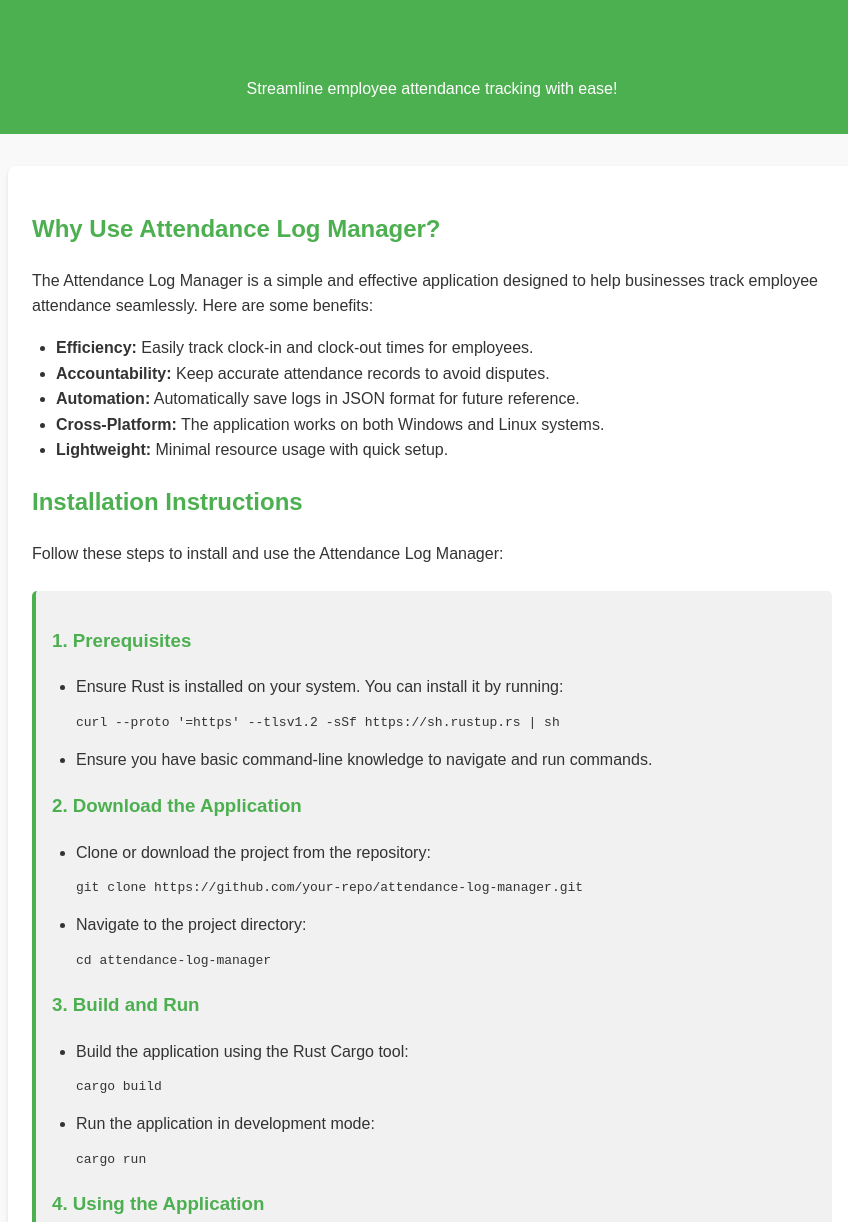
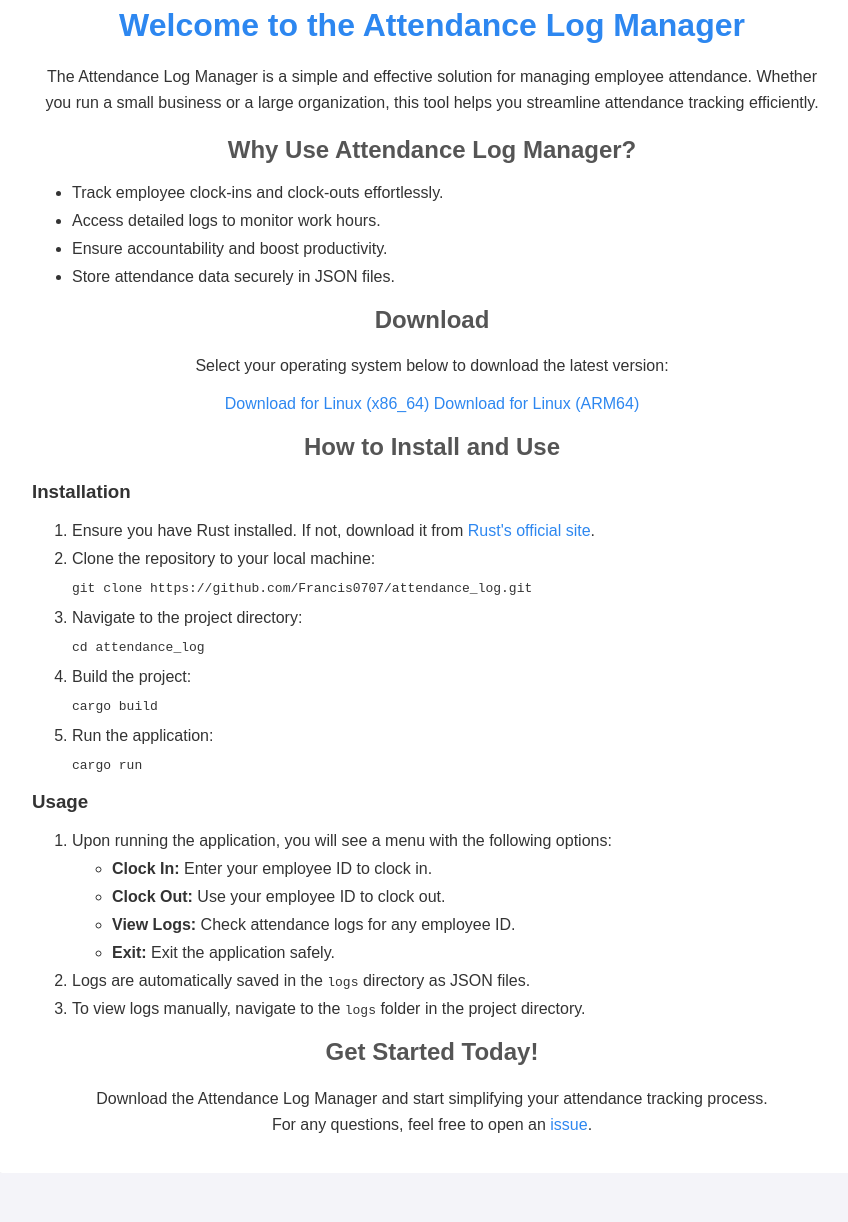
Before and after one commit to Francis0707/attendance_log, a plain HTML site: page index.html in a window 1280 px wide. Shown: the part 34-1256 px from the top of the page, without its empty margins (208-1056 px from the left). After the commit the page ends 1207 px from the top, so only its background shows below. Drawn offline with Linux system fonts and the light colour scheme.

Commit message:
Update index.html

```diff
--- a/index.html
+++ b/index.html
@@ -7,131 +7,108 @@
     <style>
         body {
             font-family: Arial, sans-serif;
-            line-height: 1.6;
             margin: 0;
             padding: 0;
-            background-color: #f9f9f9;
+            display: flex;
+            justify-content: center;
+            align-items: center;
+            min-height: 100vh;
+            background-color: #f4f4f9;
             color: #333;
         }
-
-        header {
-            background: #4CAF50;
-            color: white;
-            padding: 1rem 0;
+        .container {
             text-align: center;
+            background: #fff;
+            padding: 20px 40px;
+            border-radius: 10px;
+            box-shadow: 0 4px 10px rgba(0, 0, 0, 0.1);
+            max-width: 800px;
         }
-
-        .container {
-            width: 90%;
-            max-width: 800px;
-            margin: 2rem auto;
-            background: white;
-            padding: 1.5rem;
-            border-radius: 8px;
-            box-shadow: 0 2px 4px rgba(0, 0, 0, 0.1);
+        h1 {
+            color: #2d87f0;
+            margin-bottom: 20px;
         }
-
-        h1, h2, h3 {
-            color: #4CAF50;
+        h2 {
+            margin-top: 20px;
+            color: #555;
         }
-
+        p {
+            line-height: 1.6;
+        }
+        .instructions {
+            text-align: left;
+            margin-top: 20px;
+        }
         ul {
-            margin: 1rem 0;
-            padding: 0 1.5rem;
+            text-align: left;
+            margin: 10px 0;
         }
-
-        .instructions {
-            background: #f1f1f1;
-            padding: 1rem;
-            border-left: 4px solid #4CAF50;
-            margin: 1.5rem 0;
-            border-radius: 5px;
+        li {
+            margin-bottom: 10px;
         }
-
-        footer {
-            text-align: center;
-            padding: 1rem 0;
-            background: #4CAF50;
-            color: white;
-            margin-top: 2rem;
+        a {
+            color: #2d87f0;
+            text-decoration: none;
+        }
+        a:hover {
+            text-decoration: underline;
         }
     </style>
 </head>
 <body>
+    <div class="container">
+        <h1>Welcome to the Attendance Log Manager</h1>
+        <p>The Attendance Log Manager is a simple and effective solution for managing employee attendance. Whether you run a small business or a large organization, this tool helps you streamline attendance tracking efficiently.</p>
 
-<header>
-    <h1>Attendance Log Manager</h1>
-    <p>Streamline employee attendance tracking with ease!</p>
-</header>
+        <h2>Why Use Attendance Log Manager?</h2>
+        <ul>
+            <li>Track employee clock-ins and clock-outs effortlessly.</li>
+            <li>Access detailed logs to monitor work hours.</li>
+            <li>Ensure accountability and boost productivity.</li>
+            <li>Store attendance data securely in JSON files.</li>
+        </ul>
 
-<div class="container">
-    <section>
-        <h2>Why Use Attendance Log Manager?</h2>
-        <p>The Attendance Log Manager is a simple and effective application designed to help businesses track employee attendance seamlessly. Here are some benefits:</p>
-        <ul>
-            <li><strong>Efficiency:</strong> Easily track clock-in and clock-out times for employees.</li>
-            <li><strong>Accountability:</strong> Keep accurate attendance records to avoid disputes.</li>
-            <li><strong>Automation:</strong> Automatically save logs in JSON format for future reference.</li>
-            <li><strong>Cross-Platform:</strong> The application works on both Windows and Linux systems.</li>
-            <li><strong>Lightweight:</strong> Minimal resource usage with quick setup.</li>
-        </ul>
-    </section>
+        <h2>Download</h2>
+        <p>Select your operating system below to download the latest version:</p>
+        <a href="https://github.com/Francis0707/attendance_log/archive/refs/tags/v1.0.0.tar.gz" download>Download for Linux (x86_64)</a>
+        <a href="https://github.com/Francis0707/attendance_log/archive/refs/tags/v1.0.0.zip" download>Download for Linux (ARM64)</a>
 
-    <section>
-        <h2>Installation Instructions</h2>
-        <p>Follow these steps to install and use the Attendance Log Manager:</p>
+        <h2>How to Install and Use</h2>
         <div class="instructions">
-            <h3>1. Prerequisites</h3>
-            <ul>
-                <li>Ensure Rust is installed on your system. You can install it by running:</li>
-                <pre><code>curl --proto '=https' --tlsv1.2 -sSf https://sh.rustup.rs | sh</code></pre>
-                <li>Ensure you have basic command-line knowledge to navigate and run commands.</li>
-            </ul>
+            <h3>Installation</h3>
+            <ol>
+                <li>Ensure you have Rust installed. If not, download it from <a href="https://www.rust-lang.org/tools/install" target="_blank">Rust's official site</a>.</li>
+                <li>Clone the repository to your local machine:
+                    <pre><code>git clone https://github.com/Francis0707/attendance_log.git</code></pre>
+                </li>
+                <li>Navigate to the project directory:
+                    <pre><code>cd attendance_log</code></pre>
+                </li>
+                <li>Build the project:
+                    <pre><code>cargo build</code></pre>
+                </li>
+                <li>Run the application:
+                    <pre><code>cargo run</code></pre>
+                </li>
+            </ol>
 
-            <h3>2. Download the Application</h3>
-            <ul>
-                <li>Clone or download the project from the repository:</li>
-                <pre><code>git clone https://github.com/your-repo/attendance-log-manager.git</code></pre>
-                <li>Navigate to the project directory:</li>
-                <pre><code>cd attendance-log-manager</code></pre>
-            </ul>
+            <h3>Usage</h3>
+            <ol>
+                <li>Upon running the application, you will see a menu with the following options:</li>
+                <ul>
+                    <li><strong>Clock In:</strong> Enter your employee ID to clock in.</li>
+                    <li><strong>Clock Out:</strong> Use your employee ID to clock out.</li>
+                    <li><strong>View Logs:</strong> Check attendance logs for any employee ID.</li>
+                    <li><strong>Exit:</strong> Exit the application safely.</li>
+                </ul>
+                <li>Logs are automatically saved in the <code>logs</code> directory as JSON files.</li>
+                <li>To view logs manually, navigate to the <code>logs</code> folder in the project directory.</li>
+            </ol>
+        </div>
 
-            <h3>3. Build and Run</h3>
-            <ul>
-                <li>Build the application using the Rust Cargo tool:</li>
-                <pre><code>cargo build</code></pre>
-                <li>Run the application in development mode:</li>
-                <pre><code>cargo run</code></pre>
-            </ul>
-
-            <h3>4. Using the Application</h3>
-            <ul>
-                <li>When prompted, choose an option from the menu:</li>
-                <ul>
-                    <li><strong>1. Clock In:</strong> Enter your employee ID to log your clock-in time.</li>
-                    <li><strong>2. Clock Out:</strong> Enter your employee ID to log your clock-out time.</li>
-                    <li><strong>3. View Logs:</strong> View the attendance history for your employee ID.</li>
-                    <li><strong>4. Exit:</strong> Close the application.</li>
-                </ul>
-            </ul>
-        </div>
-    </section>
-
-    <section>
-        <h2>Features</h2>
-        <p>The Attendance Log Manager offers:</p>
-        <ul>
-            <li>Employee-specific logs stored in JSON format.</li>
-            <li>Automatic creation of a "logs" folder for record keeping.</li>
-            <li>User-friendly menu-driven interface.</li>
-            <li>Error handling for duplicate clock-ins or missing clock-outs.</li>
-        </ul>
-    </section>
-</div>
-
-<footer>
-    <p>&copy; 2025 Attendance Log Manager. All rights reserved.</p>
-</footer>
-
+        <h2>Get Started Today!</h2>
+        <p>Download the Attendance Log Manager and start simplifying your attendance tracking process. <br>
+        For any questions, feel free to open an <a href="https://github.com/Francis0707/attendance_log/issues">issue</a>.</p>
+    </div>
 </body>
 </html>
```
